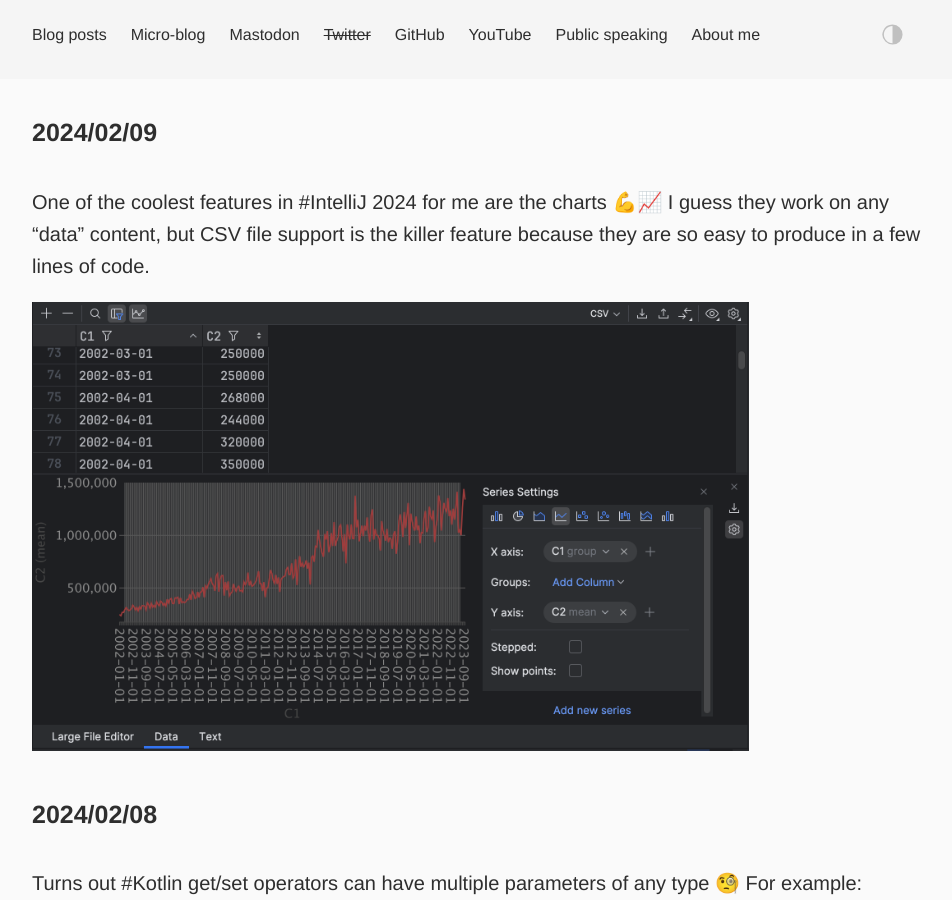
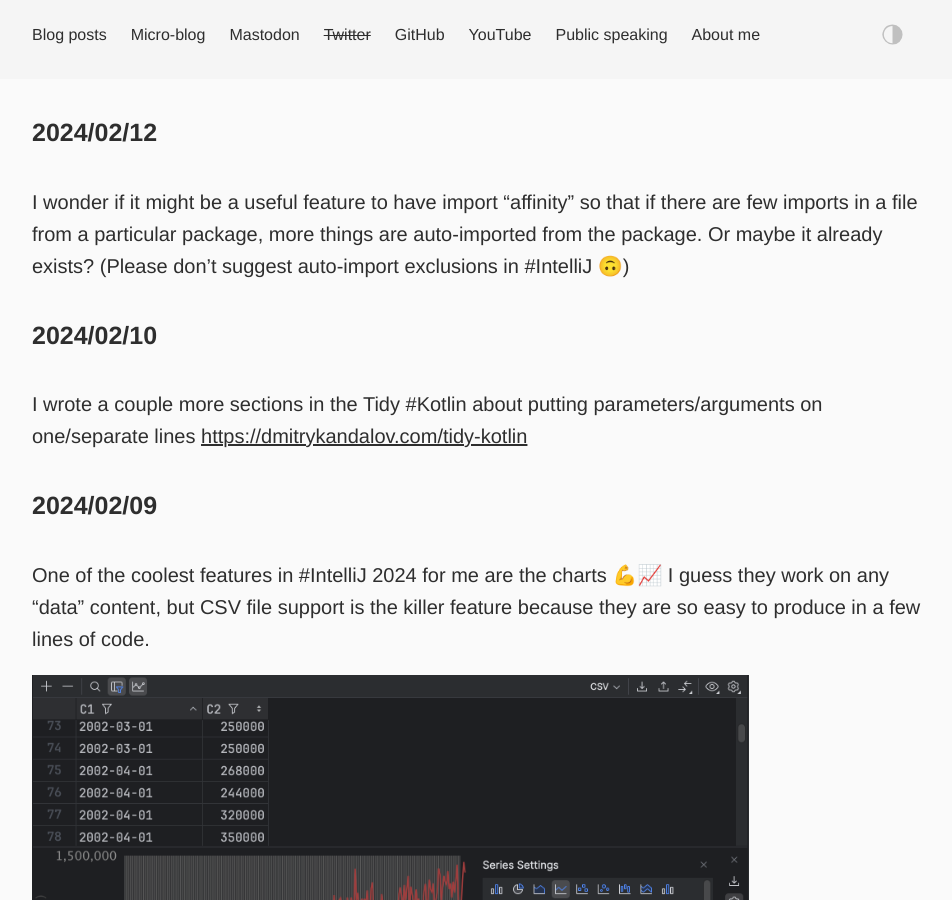
Before and after one commit to dkandalov/dkandalov.github.io, a Jekyll site: the page built from micro-blog.md, in a window 1280 px wide and 900 px high. Shown: the whole window, without its empty margins (160-1112 px from the left). Built offline with Jekyll 4.4.1, drawn with Linux system fonts in a browser that asks for light colours.

Commit message:
updated micro-blog

```diff
--- a/micro-blog.md
+++ b/micro-blog.md
@@ -2,6 +2,12 @@
 layout: post
 permalink: /micro-blog/
 ---
+
+#### 2024/02/12
+I wonder if it might be a useful feature to have import "affinity" so that if there are few imports in a file from a particular package, more things are auto-imported from the package. Or maybe it already exists? (Please don't suggest auto-import exclusions in #IntelliJ 🙃)
+
+#### 2024/02/10
+I wrote a couple more sections in the Tidy #Kotlin about putting parameters/arguments on one/separate lines <https://dmitrykandalov.com/tidy-kotlin>
 
 #### 2024/02/09
 One of the coolest features in #IntelliJ 2024 for me are the charts 💪📈 I guess they work on any "data" content, but CSV file support is the killer feature because they are so easy to produce in a few lines of code.
```
